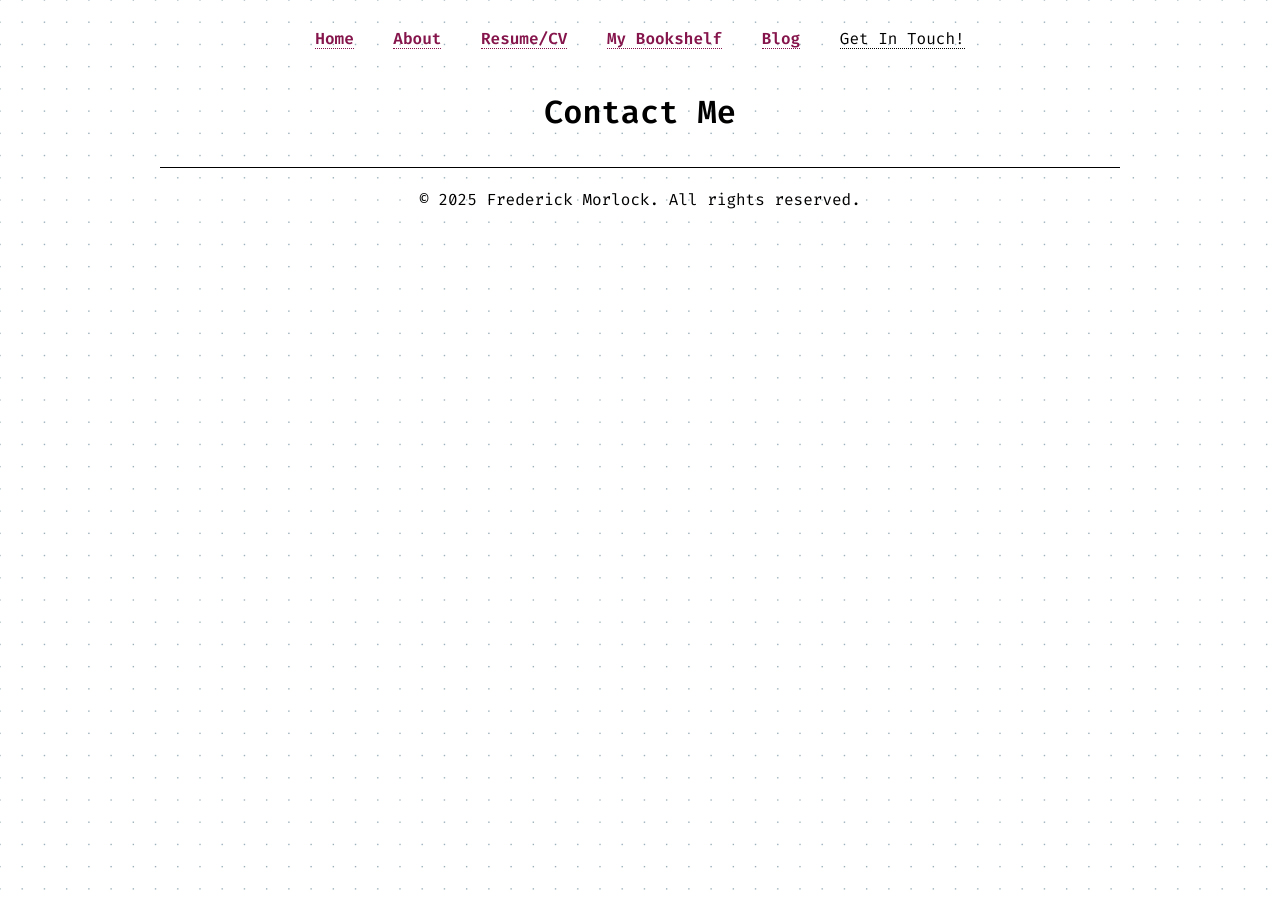
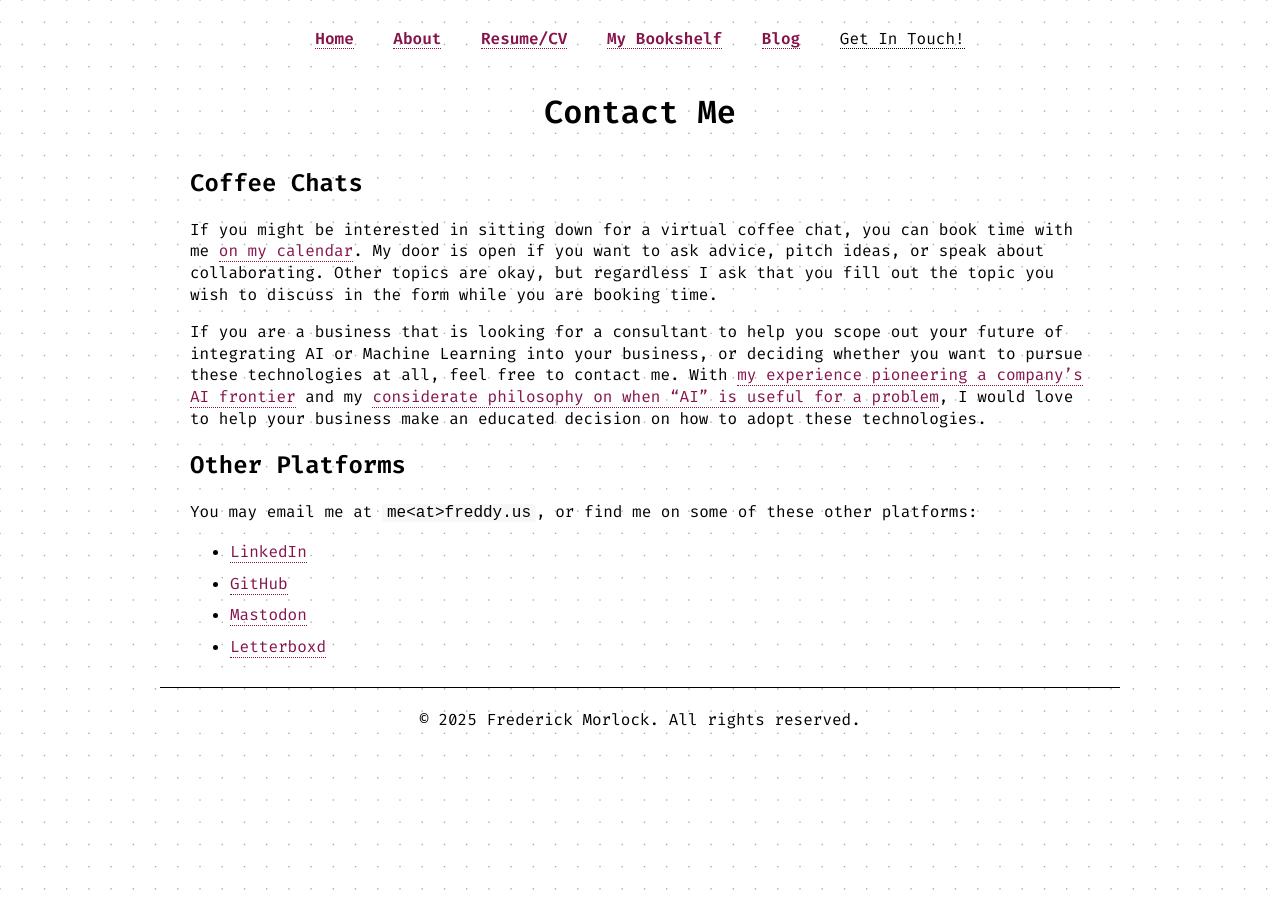
Before and after one commit to FrederickGeek8/freddy.us, a Jekyll site: the page built from contact.md, in a window 1280 px wide. Built offline with Jekyll 4.4.1, drawn with Linux system fonts in a browser that asks for light colours.

Commit message:
Add /contact/ page and update /about/ and /resume/

```diff
--- a/contact.md
+++ b/contact.md
@@ -6,3 +6,59 @@ title: "Contact Me"
 ---
 
 <h1 id="title">{{ page.title }}</h1>
+
+## Coffee Chats
+If you might be interested in sitting down for a virtual coffee chat, you can book time with me <a href="https://cal.com/frederickm" rel="external" target="_blank" class="link">on my calendar</a>. My door is open if you want to ask advice, pitch ideas, or speak about collaborating. Other topics are okay, but regardless I ask that you fill out the topic you wish to discuss in the form while you are booking time.
+
+If you are a business that is looking for a consultant to help you scope out your future of integrating AI or Machine Learning into your business, or deciding whether you want to pursue these technologies at all, feel free to contact me. With [my experience pioneering a company's AI frontier](/resume/#hinalea-imaging) and my [considerate philosophy on when "AI" is useful for a problem](/blog/), I would love to help your business make an educated decision on how to adopt these technologies.
+
+## Other Platforms
+You may email me at `me<at>freddy.us`, or find me on some of these other platforms:
+
+<ul>
+<li>
+    <a
+    href="https://www.linkedin.com/in/frederickmorlock"
+    rel="me external author"
+    class="link"
+    target="_blank"
+    >LinkedIn</a
+    >
+</li>
+<li>
+    <a
+    href="https://github.com/FrederickGeek8"
+    rel="me external author"
+    class="link"
+    target="_blank"
+    >GitHub</a
+    >
+</li>
+<li>
+    <a
+    href="https://social.nerd.net/@fooderick"
+    rel="me external author"
+    class="link"
+    target="_blank"
+    >Mastodon</a
+    >
+</li>
+<!-- <li>
+    <a
+    href="https://twitter.com/FrederickGeek8"
+    rel="me"
+    class="link"
+    target="_blank"
+    >Twitter</a
+    >
+</li> -->
+<li>
+    <a
+    href="https://letterboxd.com/frederickgeek8/"
+    rel="me external author"
+    class="link"
+    target="_blank"
+    >Letterboxd</a
+    >
+</li>
+</ul>
--- a/resume.html
+++ b/resume.html
@@ -44,7 +44,7 @@ Beyond the stylized information on this page, you may find my current, PDF versi
 
 <h2 id="experience">Experience</h2>
 <h3 id="industry-experience">Industry Experience</h3>
-<h4>
+<h4 id="hinalea-imaging">
     Machine Learning Scientist & Software Engineer – Hinalea Imaging (<i>Apr 2022 - July 2024</i>)
 </h4>
 <div class="exp_desc">
```
Also changed, not shown: about.md (+3 -3 lines).
